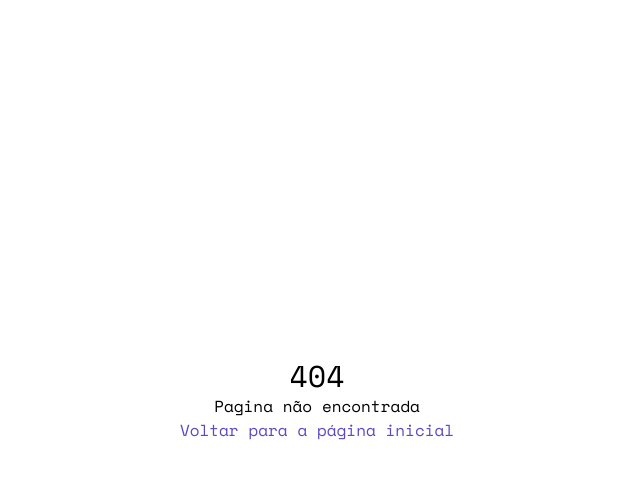
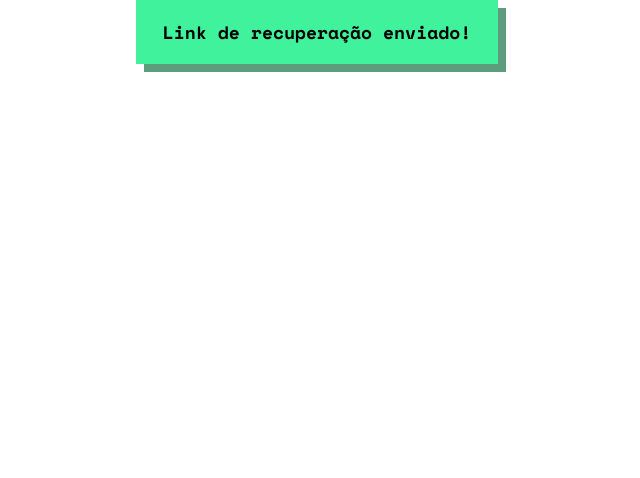
Before and after one commit to QuestIO42/App-frontend, a React (Vite) app: page /test in a window 1280 px wide. Before the commit this address led to /not_found. Shown: the top 478 px of the page, without its empty margins (323-963 px from the left). Built offline with nearby package versions, Linux system fonts and the light colour scheme.

Commit message:
RecoveryLink Update to main

```diff
--- a/src/App.tsx
+++ b/src/App.tsx
@@ -16,6 +16,7 @@ import Register from './pages/Login@Registration/Register'
 import Course from './pages/NotReady/Course'
 import Courses from './pages/NotReady/Courses'
 import ForgotPasswordPage from './pages/Login@Registration/ForgotPasswordPage'
+import TestPage from './pages/testPage/index'
 
 export default function App() {
   return (
@@ -26,6 +27,7 @@ export default function App() {
             <Route path="/" element={<Login />} />
             <Route path="/register" element={<Register />} />
             <Route path="/forgotPassword" element={<ForgotPasswordPage />} />
+
           </Route>
           <Route path="/not_found" element={<NotFound />} />
           <Route path="*" element={<Navigate to="/not_found" />} />
@@ -35,6 +37,7 @@ export default function App() {
             <Route path="/home" element={<Home />} />
             <Route path="/course" element={<Course />} />
             <Route path="/profile/:userId" element={<ProfileScreen />} />
+            <Route path="/test" element={<TestPage />} />
           </Route>
         </Routes>
       </AuthProvider>
--- /dev/null
+++ b/src/components/RecoveryLink.tsx
@@ -0,0 +1,65 @@
+import { HTMLAttributes } from 'react'
+import { cva } from 'class-variance-authority'
+import { cn } from '@/utils/cn'
+
+interface RecoveryLinkProps extends HTMLAttributes<HTMLDivElement> {
+  text: string
+  className?: string
+	variant?: 'primary' | 'secondary'
+  size?: 'small' | 'medium' | 'large'
+  height?: 'small' | 'medium' | 'large'
+}
+
+const recoveryLinkVariants = cva(
+  'flex items-center justify-center border-[3px] px-6 py-1 text-center font-bold',
+  {
+    variants: {
+      variant: {
+        primary:
+          'bg-verde-300 border-verde-300 text-preto-text-300 shadow-default-verde-900',
+        secondary:
+          'bg-roxo-300 border-roxo-300 text-preto-text-300 shadow-default-roxo-300',
+      },
+      size: {
+        small: 'text-lg',
+        medium: 'text-2xl',
+        large: 'text-3xl',
+      },
+      height: {
+        small: 'h-16',
+        medium: 'h-24',
+        large: 'h-32',
+      },
+    },
+    defaultVariants: {
+      variant: 'primary',
+      size: 'small',
+      height: 'small'
+    },
+  }
+)
+
+export default function RecoveryLink({
+  text,
+  className,
+  variant,
+  size,
+  height,
+  ...rest
+}: RecoveryLinkProps) {
+  return (
+    <div
+    className={cn(
+      recoveryLinkVariants({
+        variant,
+        size,
+        height,
+      }),
+      className
+    )}
+    {...rest}
+    >
+      {text}
+    </div>
+  )
+}
--- /dev/null
+++ b/src/pages/testPage/index.tsx
@@ -0,0 +1,10 @@
+import RecoveryLink from "@/components/RecoveryLink";
+
+export default function TestPage() {
+  return (
+    <div className="flex flex-col items-center justify-center gap-20">
+      <RecoveryLink text="Link de recuperação enviado!"/>
+    </div>
+
+  )
+}
```
